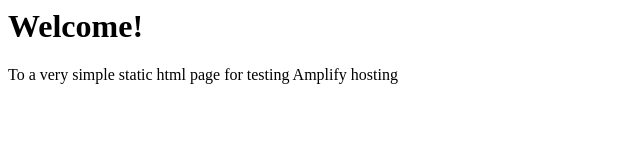
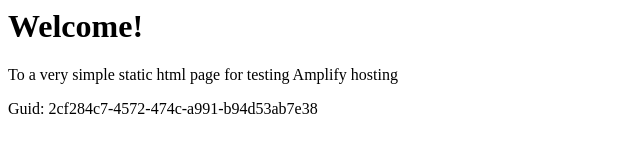
Before and after one commit to aws-aemilia-sfo/Github-PR-Commit-Integration-Test-DoNotTouch-GitHubAutoBuildCanaryTest-v1-preprod-us-west-1, a website: page src/index.html in a window 1280 px wide. Shown: the whole page, without its empty margins (0-640 px from the left). Drawn offline with Linux system fonts and the light colour scheme.

Commit message:
commit from integ tests

```diff
--- a/src/index.html
+++ b/src/index.html
@@ -1,3 +1,5 @@
+
+
 <html lang="en">
 
 <head>
@@ -10,6 +12,6 @@
 <body>
     <h1>Welcome!</h1>
     <p>To a very simple static html page for testing Amplify hosting</p>
-</body>
+    <p>Guid: 2cf284c7-4572-474c-a991-b94d53ab7e38</p></body>
 
 </html>
```
